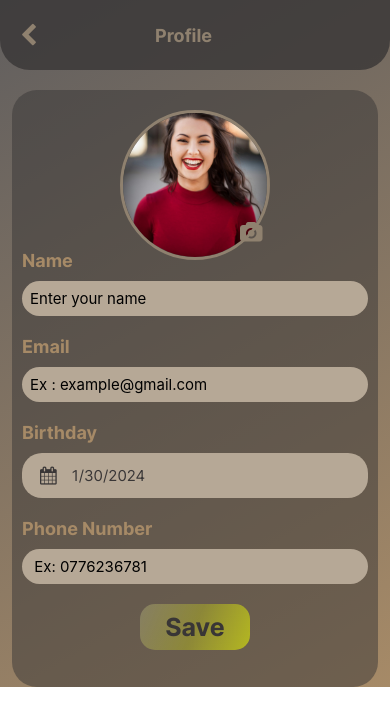
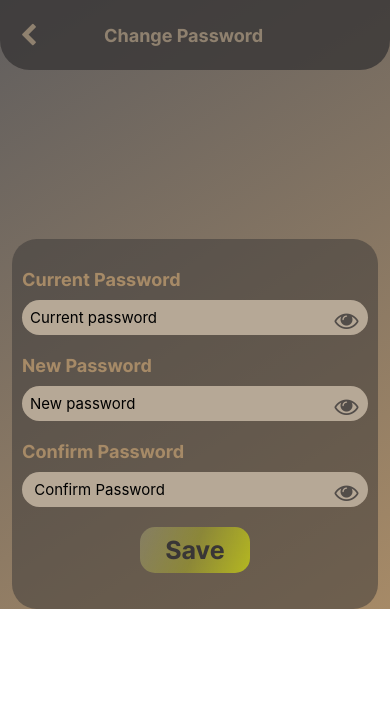
Before and after one commit to MrNeranjan/Productier-mobile-app, a React Native app: screen /ChangePasswordPage in a window 390 px wide. Shown: the top 726 px of the page. Built offline with nearby package versions, Linux system fonts and the light colour scheme.

Commit message:
Change password page done

```diff
--- a/App.js
+++ b/App.js
@@ -4,6 +4,7 @@ import { StyleSheet, Text, View ,ImageBackground,Dimensions, KeyboardAvoidingVie
 // import LoginStack from "./StackNavigatorLogin/StackNavigatorLogin.js";
 import {Header,SearchBox,TaskList} from './components/tabnavigatorComponents.js';
 import ProfilePage from "./setting stack screens/profile.js";
+import ChangePasswordPage from "./setting stack screens/passwordChange.js";
 
 export default function App() {
 
@@ -18,7 +19,8 @@ export default function App() {
                 <SearchBox/>
                 <TaskList/>  */}
                 {/* <AddTask/> */}
-                <ProfilePage/>
+                {/* <ProfilePage/> */}
+                <ChangePasswordPage/>
               </View>
     );
   }else{
--- /dev/null
+++ b/setting stack screens/passwordChange.js
@@ -0,0 +1,181 @@
+import React, { useState } from 'react';
+import { Image,StyleSheet, Text, View, TextInput, TouchableOpacity, Button,Alert, Platform, StatusBar, ScrollView,KeyboardAvoidingView, Dimensions } from 'react-native';
+import { FontAwesome } from '@expo/vector-icons';
+import { LinearGradient } from 'expo-linear-gradient';
+import { useFonts } from "expo-font";
+
+
+export default function ChangePasswordPage() {
+    const [fontsLoaded] = useFonts({
+        "Inter": require("../assets/sources/fonts/Inter-VariableFont_slnt,wght.ttf")
+    });
+
+    const [currentPassword, setCurrentPassword] = useState('');
+    const [newPassword, setNewPassword] = useState('');
+    const [confirmPassword, setConfirmPassword] = useState('');
+
+    //password visibility handle
+    const [CurrentPassVisible,setCurrentPassVisible] = useState(false);
+    const [NewPassVisible,setNewPassVisible] = useState(false);
+    const [ConfirmPassVisible,setConfirmPassVisible] = useState(false);
+
+
+    // handling the current password input
+    function handleCurrentPasswordChange(text) {
+        setCurrentPassword(text);
+    }
+
+    // handling the new password input
+    function handleNewPasswordChange(text) {
+        setNewPassword(text);
+    }
+
+    // handling the confirm password input
+    function handleConfirmPasswordChange(text) {
+        setConfirmPassword(text);
+    }
+
+    return (
+        <LinearGradient
+        colors={['rgba(57, 54, 54, 0.8)', 'rgba(166, 138, 103, 1)']}
+        start={{ x: 0, y: 0 }}
+        end={{ x: 1, y: 1 }}
+        style ={styles.body}
+
+    >
+        <StatusBar/>
+        <View style={styles.topBar}>
+            <TouchableOpacity>
+                <FontAwesome name="chevron-left" size={24} color="#8F816F" />
+            </TouchableOpacity>
+            <Text style={{ color: "#8F816F", fontSize: 18, fontWeight: "bold" ,fontFamily:"Inter" }}>Change Password</Text>
+            <View style={{ margin: 20 }}></View>
+        </View>
+        <ScrollView>
+            <KeyboardAvoidingView>
+                <View style = {styles.middleBox}>
+                    <View>
+                        <Text style={[styles.title,{paddingTop:20}]}>
+                            Current Password
+                        </Text>
+                        <View>
+                            <TextInput
+                                placeholder='Current password'
+                                onChangeText={handleCurrentPasswordChange}
+                                secureTextEntry ={!CurrentPassVisible}
+                                style={styles.inputBox}
+                            />
+                            <TouchableOpacity onPress={() => setCurrentPassVisible(!CurrentPassVisible)} style={styles.eye}>
+                                 <FontAwesome name={CurrentPassVisible ? "eye-slash" : "eye"} size={24} color="rgba(57, 54, 54, 0.8)"/>
+                            </TouchableOpacity>
+                        </View>
+                    </View>
+                    <View>
+                        <Text style={styles.title}>
+                            New Password
+                        </Text>
+                        <View>
+                            <TextInput
+                                placeholder='New password'
+                                onChangeText={handleNewPasswordChange}
+                                secureTextEntry ={!NewPassVisible}
+                                style={styles.inputBox}
+                            />
+                            <TouchableOpacity onPress={() => setNewPassVisible(!NewPassVisible)} style={styles.eye}>
+                                 <FontAwesome name={NewPassVisible ? "eye-slash" : "eye"} size={24} color="rgba(57, 54, 54, 0.8)"/>
+                            </TouchableOpacity>
+                        </View>
+                    </View>
+                    <View>
+                        <Text style={styles.title}>
+                            Confirm Password
+                        </Text>
+                        <View>
+                            <TextInput
+                                placeholder=' Confirm Password'
+                                style={styles.inputBox}
+                                onChangeText={handleConfirmPasswordChange}
+                                secureTextEntry ={!ConfirmPassVisible}
+
+                            />
+                            <TouchableOpacity onPress={() => setConfirmPassVisible(!ConfirmPassVisible)} style={styles.eye}>
+                                    <FontAwesome name={ConfirmPassVisible ? "eye-slash" : "eye"} size={24} color="rgba(57, 54, 54, 0.8)"/>
+                            </TouchableOpacity>
+                        </View>
+                    </View>
+                    <TouchableOpacity>
+
+                        <LinearGradient
+                            colors={['rgba(180,183,33,1)', 'rgba(180,183,33,0.481)', 'rgba(210,211,151,0.30)']}
+                            start={{x: 1, y: 1}}
+                            end={{x: 0, y: 0}}
+                            style={{width:"30%",alignSelf:"center",borderRadius:15,marginBottom:"10%",marginTop:10}}
+                        >
+                        <Text style={{color:"#393636",fontFamily:"Inter",fontSize:25,fontWeight:"700",alignSelf:'center',padding:8}}>Save</Text>
+                        </LinearGradient>
+                    </TouchableOpacity>
+
+                </View>
+            </KeyboardAvoidingView>
+        </ScrollView>
+
+    </LinearGradient>
+
+    )
+
+};
+
+const styles = StyleSheet.create({
+    body: {
+        width: Dimensions.get("window").width,
+        height: "100%",
+        alignItems: "center"
+    },
+    topBar: {
+        backgroundColor: "rgba(57, 54, 54,0.8)",
+        flexDirection: "row",
+        justifyContent: "space-between",
+        alignItems: "center",
+        height: 70,
+        padding: 20,
+        width: "100%",
+        borderBottomLeftRadius: 30,
+        borderBottomRightRadius: 30
+    },
+    middleBox:{
+        backgroundColor: "rgba(57, 54, 54, 0.5)",
+        width:Dimensions.get("window").width-24,
+        borderRadius: 25,
+        marginTop: Dimensions.get("window").height/5,
+
+    },
+    Image:{ width: 150,
+         height: 150,
+         borderRadius: 75,
+         alignSelf: "center",
+         marginTop: 20,
+         borderWidth: 3,
+         borderColor: "#8F816F"
+    },
+    inputBox: {
+        backgroundColor: "#B6A896",
+        padding: 8,
+        margin: 10,
+        borderRadius: 20,
+        fontSize: 15,
+    },
+    eye:{
+        position: 'absolute',
+        right:Dimensions.get("window").width/20,
+        top: 18
+    },
+    title:{
+        marginHorizontal: 10,
+        marginTop: 10,
+        fontSize: 18,
+        color: "rgba(166, 138, 103, 1)",
+        fontWeight: "bold" ,
+        fontFamily:"Inter"
+    }
+
+})
--- a/setting stack screens/profile.js
+++ b/setting stack screens/profile.js
@@ -199,7 +199,7 @@ const styles = StyleSheet.create({
         backgroundColor: "rgba(57, 54, 54, 0.5)",
         width:Dimensions.get("window").width-24,
         borderRadius: 25,
-        marginTop: 20,
+        marginTop: Dimensions.get("window").height/20,
 
     },
     Image:{ width: 150,
```
